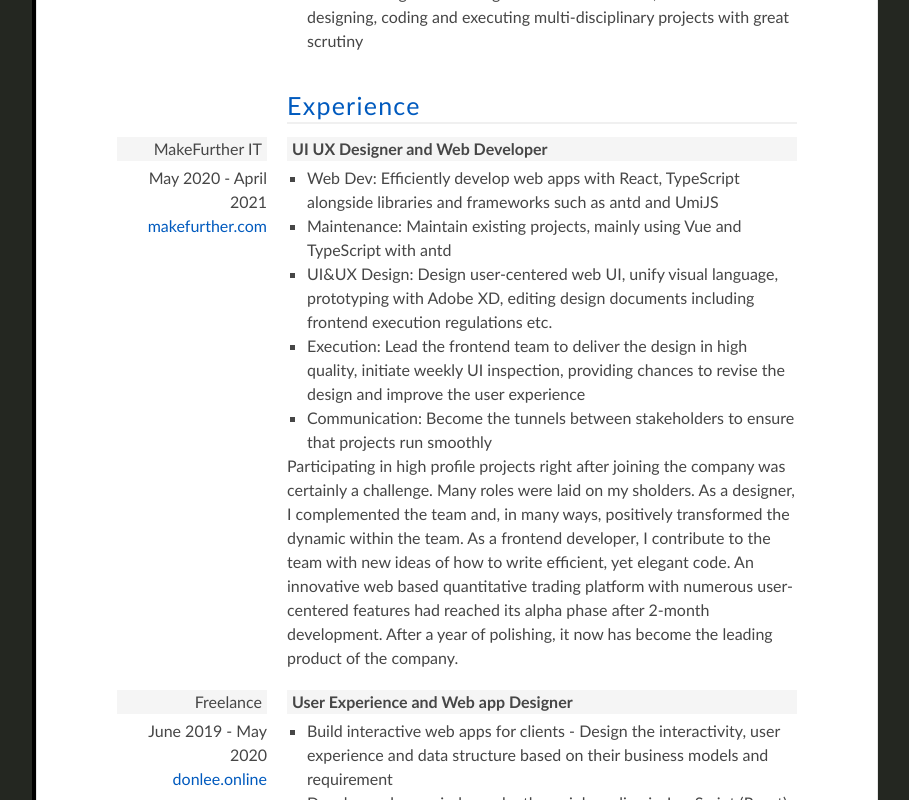
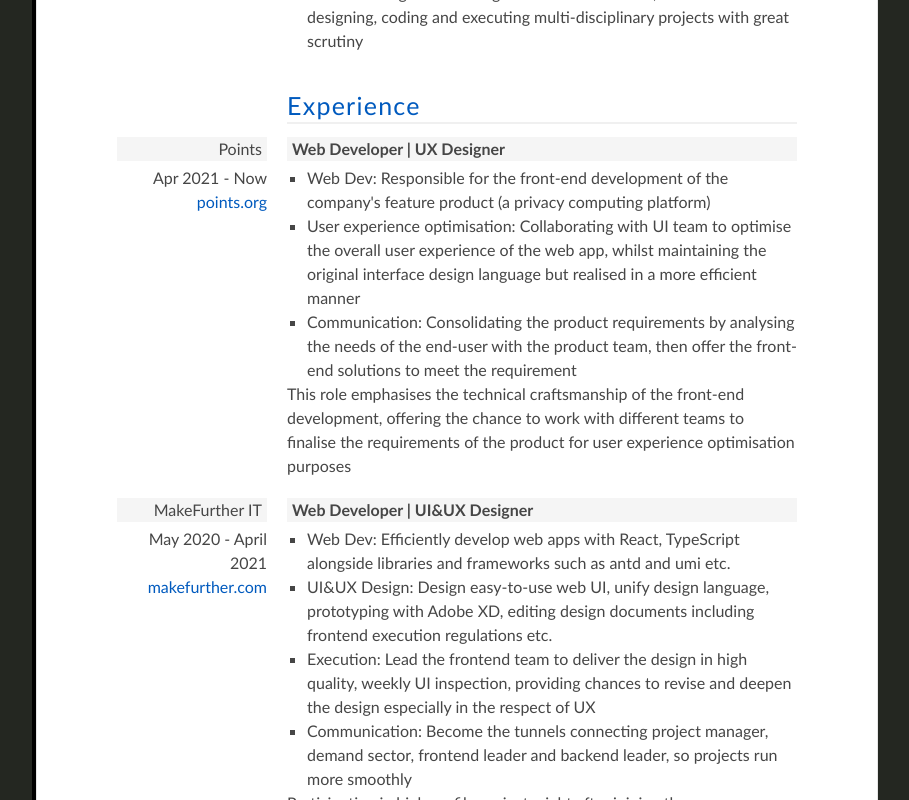
Before and after one commit to LD8/next-donlee, a Next.js app: page /cv in a window 1280 px wide. Shown: the part 500-1300 px from the top of the page, without its empty margins (183-1092 px from the left). Built offline with nearby package versions, Linux system fonts and the light colour scheme; a web font is replaced by a local one.

Commit message:
Update cv.js

```diff
--- a/pages/cv.js
+++ b/pages/cv.js
@@ -65,6 +65,31 @@ export default function CV() {
           <h3>Experience</h3>
         </div>
 
+        <div class='sub-container'>
+          <div class='aside'>
+            <p class='company-name'>Points</p>
+            <p class='year'>Apr 2021 - Now</p>
+            <ExLink href='https://points.org/'>points.org</ExLink>
+          </div>
+          <div className='details'>
+            <h4>Web Developer | UX Designer</h4>
+            <ul>
+              <li>
+                Web Dev: Responsible for the front-end development of the company's feature product (a privacy computing platform)
+              </li>
+              <li>
+                User experience optimisation: Collaborating with UI team to optimise the overall user experience of the web app, whilst maintaining the original interface design language but realised in a more efficient manner
+              </li>
+              <li>
+                Communication: Consolidating the product requirements by analysing the needs of the end-user with the product team, then offer the front-end solutions to meet the requirement
+              </li>
+            </ul>
+            <p>
+              This role emphasises the technical craftsmanship of the front-end development, offering the chance to work with different teams to finalise the requirements of the product for user experience optimisation purposes
+            </p>
+          </div>
+        </div>
+
         <div className='sub-container'>
           <div className='aside'>
             <p className='company-name'>MakeFurther IT</p>
@@ -72,42 +97,34 @@ export default function CV() {
             <ExLink href='http://www.makefurther.com/'>makefurther.com</ExLink>
           </div>
           <div className='details'>
-            <h4>UI UX Designer and Web Developer</h4>
+            <h4>Web Developer | UI&UX Designer</h4>
             <ul>
               <li>
                 Web Dev: Efficiently develop web apps with React, TypeScript
-                alongside libraries and frameworks such as antd and UmiJS
+                alongside libraries and frameworks such as antd and umi etc.
               </li>
               <li>
-                Maintenance: Maintain existing projects, mainly using Vue and
-                TypeScript with antd
-              </li>
-              <li>
-                UI&UX Design: Design user-centered web UI, unify visual
-                language, prototyping with Adobe XD, editing design documents
-                including frontend execution regulations etc.
+                UI&UX Design: Design easy-to-use web UI, unify design language,
+                prototyping with Adobe XD, editing design documents including
+                frontend execution regulations etc.
               </li>
               <li>
                 Execution: Lead the frontend team to deliver the design in high
-                quality, initiate weekly UI inspection, providing chances to
-                revise the design and improve the user experience
+                quality, weekly UI inspection, providing chances to revise and
+                deepen the design especially in the respect of UX
               </li>
               <li>
-                Communication: Become the tunnels between stakeholders to ensure
-                that projects run smoothly
+                Communication: Become the tunnels connecting project manager,
+                demand sector, frontend leader and backend leader, so projects
+                run more smoothly
               </li>
             </ul>
             <p>
               Participating in high profile projects right after joining the
-              company was certainly a challenge. Many roles were laid on my
-              sholders. As a designer, I complemented the team and, in many
-              ways, positively transformed the dynamic within the team. As a
-              frontend developer, I contribute to the team with new ideas of how
-              to write efficient, yet elegant code. An innovative web based
-              quantitative trading platform with numerous user-centered features
-              had reached its alpha phase after 2-month development. After a
-              year of polishing, it now has become the leading product of the
-              company.
+              company was a challenge as well as a bless. An innovative B2B web
+              based quantitative trading system with relatively complicated UI
+              had reached its alpha phase after two months of development. It
+              has now become one of the feature products of the company.
             </p>
           </div>
         </div>
@@ -116,10 +133,10 @@ export default function CV() {
           <div className='aside'>
             <p className='company-name'>Freelance</p>
             <p className='year'>June 2019 - May 2020</p>
-            <ExLink href='http://www.donlee.online'>donlee.online</ExLink>
+            <ExLink href='http://donlee.online'>donlee.online</ExLink>
           </div>
           <div className='details'>
-            <h4>User Experience and Web app Designer</h4>
+            <h4>Web Developer | UI&UX Designer</h4>
             <ul>
               <li>
                 Build interactive web apps for clients - Design the
```
